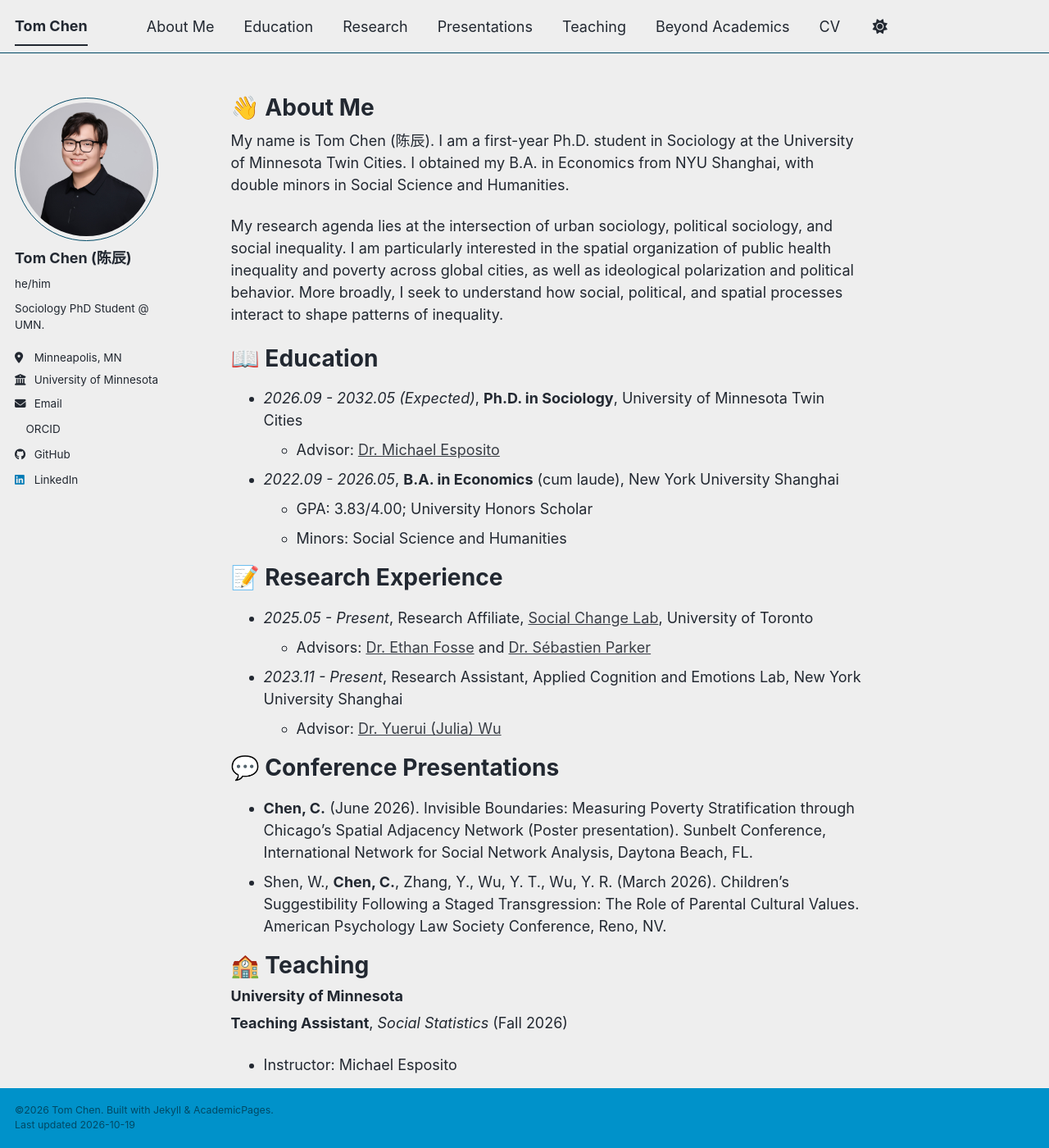
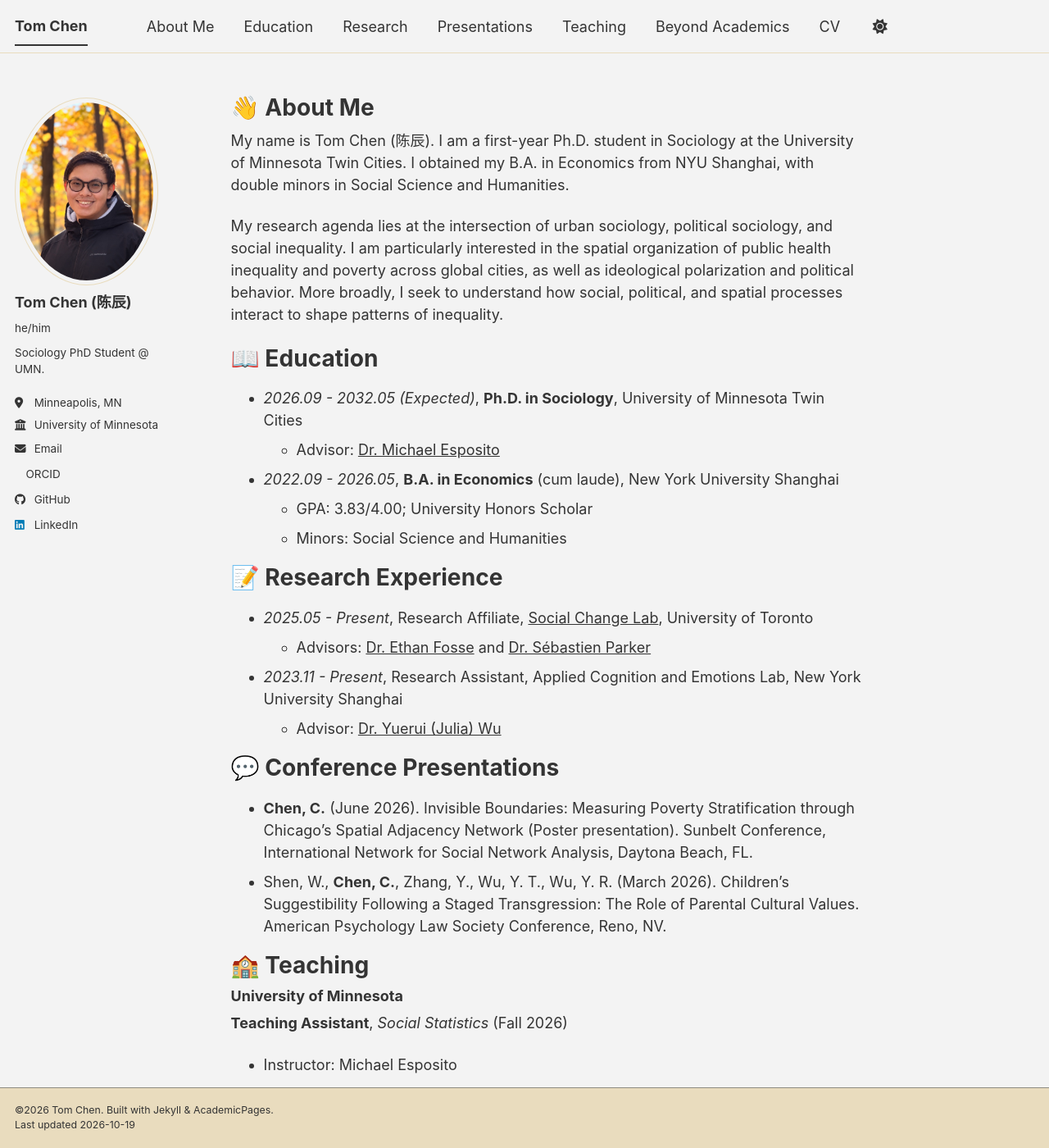
Before and after one commit to tomchenchen/tomchenchen.github.io, a Jekyll site: the page built from _pages/about.md, in a window 1280 px wide and 1400 px high. Shown: the whole window at 82% size. Built offline with Jekyll 4.4.1, drawn with Linux system fonts in a browser that asks for light colours; a style sheet for code colours, icons or effects is not loaded.

Commit message:
Update _config.yml

```diff
--- a/_config.yml
+++ b/_config.yml
@@ -8,7 +8,7 @@
 
 # Basic Site Settings
 locale                   : "en-US"
-site_theme               : "air" # The available themes options are "default", "air", "sunrise", "mint", "dirt" and "contrast"
+site_theme               : "dirt" # The available themes options are "default", "air", "sunrise", "mint", "dirt" and "contrast"
 title                    : "Tom Chen"
 title_separator          : "-"
 name                     : "Tom Chen"
@@ -22,7 +22,7 @@ repository               : "tomchenchen/tomchenchen.github.io"
 #               Additional customization can be done by editing /_includes/author-profile.html
 author:
   # Biographic information
-  avatar           : "Chen Chen.JPG"
+  avatar           : "Chen.jpeg"
   name             : "Tom Chen (陈辰)"
   pronouns         : "he/him"
   bio              : "Sociology PhD Student @ UMN."
```
